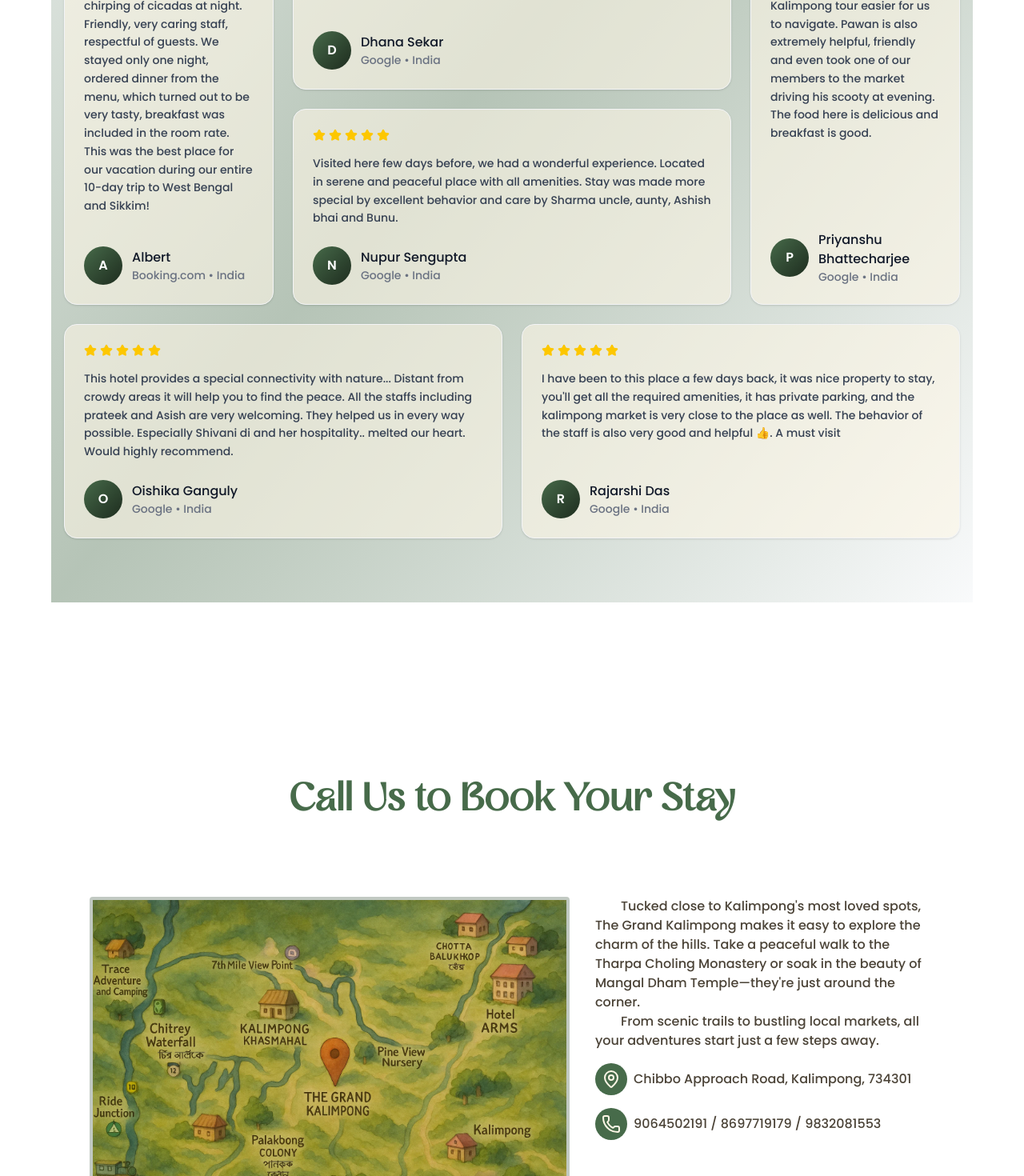
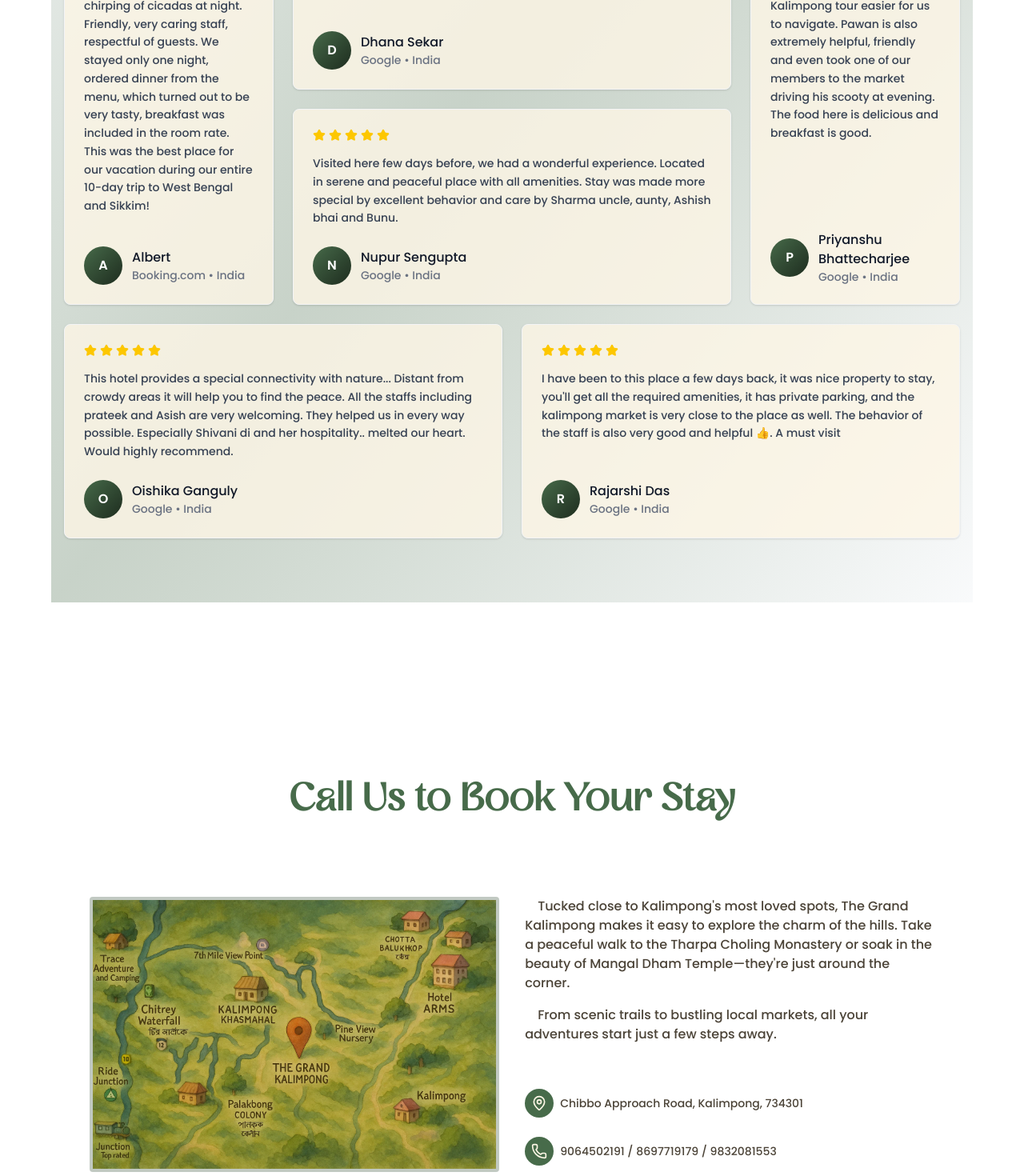
Before and after one commit to thegrandkalimpong/thegrandkpg, a Next.js app: page / in a window 1280 px wide. Shown: the part 3020-4490 px from the top of the page at 80% size. Built offline with nearby package versions, Linux system fonts and the light colour scheme.

Commit message:
fix: adjust Map component dimensions and improve layout in MapSection and Testimonials components

```diff
--- a/src/components/Map.tsx
+++ b/src/components/Map.tsx
@@ -6,8 +6,8 @@ const Map = () => {
     return (
         <Image
             src={"/map.webp"}
-            width={600}
-            height={400}
+            width={500}
+            height={350}
             alt={"Map"}
             className="border-moss/30 mx-auto basis-1/2 cursor-pointer rounded border-4 object-cover object-center"
             priority
--- a/src/components/MapSection.tsx
+++ b/src/components/MapSection.tsx
@@ -10,32 +10,38 @@ const MapSection = () => {
             </h1>
             <div className="flex flex-col gap-8 lg:flex-row">
                 <Map />
-                <div className="basis-1/2 mb-16">
-                    <p className=" indent-8">
-                        Tucked close to Kalimpong&apos;s most loved spots, The
-                        Grand Kalimpong makes it easy to explore the charm of
-                        the hills. Take a peaceful walk to the Tharpa Choling
-                        Monastery or soak in the beauty of Mangal Dham
-                        Temple—they&apos;re just around the corner.
+                <div className="basis-1/2 flex flex-col justify-between">
+                    <div>
+                        <p className="indent-4">
+                            Tucked close to Kalimpong&apos;s most loved spots,
+                            The Grand Kalimpong makes it easy to explore the
+                            charm of the hills. Take a peaceful walk to the
+                            Tharpa Choling Monastery or soak in the beauty of
+                            Mangal Dham Temple—they&apos;re just around the
+                            corner.
                         </p>
-                    <p className="indent-8">From scenic
-                        trails to bustling local markets, all your adventures
-                        start just a few steps away.</p>
-                    <div className="my-4 flex items-center gap-2">
-                        <div className="bg-moss-light aspect-square rounded-full p-2">
-                            <MapPin className="text-cream" />
+                        <p className="mt-4 indent-4">
+                            From scenic trails to bustling local markets, all
+                            your adventures start just a few steps away.
+                        </p>
                     </div>
-                        <p className="">
+                    <div className="flex flex-col gap-6 py-2">
+                        <div className="flex items-center gap-2">
+                            <div className="bg-moss-light aspect-square size-9 rounded-full p-2">
+                                <MapPin size={20} className="text-cream" />
+                            </div>
+                            <p className="text-sm">
                                 Chibbo Approach Road, Kalimpong, 734301
                             </p>
                         </div>
                         <div className="flex items-center gap-2">
-                        <div className="bg-moss-light aspect-square rounded-full p-2">
-                            <Phone className="text-cream" />
+                            <div className="bg-moss-light aspect-square size-9 rounded-full p-2">
+                                <Phone size={20} className="text-cream" />
                             </div>
-                        <p className="">
+                            <p className="text-sm">
                                 9064502191 / 8697719179 / 9832081553{" "}
                             </p>
+                        </div>
                     </div>
                 </div>
             </div>
--- a/src/components/Testimonials.tsx
+++ b/src/components/Testimonials.tsx
@@ -12,7 +12,7 @@ const TestimonialCard = ({
 }) => {
     return (
         <div
-            className={`bg-cream/60 flex flex-col justify-between rounded-2xl border border-gray-100 p-6 shadow-sm transition-all duration-300 hover:-translate-y-1 hover:shadow-lg ${className}`}
+            className={`bg-cream/80 flex flex-col justify-between rounded-lg border border-gray-100 p-6 shadow-sm transition-all duration-300 hover:-translate-y-1 hover:shadow-lg ${className}`}
         >
             <div>
                 {/* Stars */}
@@ -56,14 +56,14 @@ const TestimonialCard = ({
 // Bento Grid (hard-coded)
 const BentoTestimonials = () => {
     return (
-        <section className="via-moss-light/40 bg-gradient-to-br from-gray-50 to-gray-50 px-4 py-20">
+        <section className="via-moss-light/30 bg-gradient-to-br from-gray-50 to-gray-50 px-4 py-20">
             <div className="mx-auto max-w-7xl">
                 {/* Heading */}
                 <div className="mb-16 text-center">
-                    <h2 className="mb-4 text-4xl font-bold">
+                    <h2 className="mb-4 font-bold">
                         What Our Guests Are Saying
                     </h2>
-                    <p className="mx-auto max-w-2xl text-xl text-gray-600">
+                    <p className="mx-auto max-w-2xl text-lg text-gray-600">
                         Discover why travelers from around the world choose us
                         for unforgettable experiences
                     </p>
```
Lines whose indentation alone changed are shown as unchanged.
